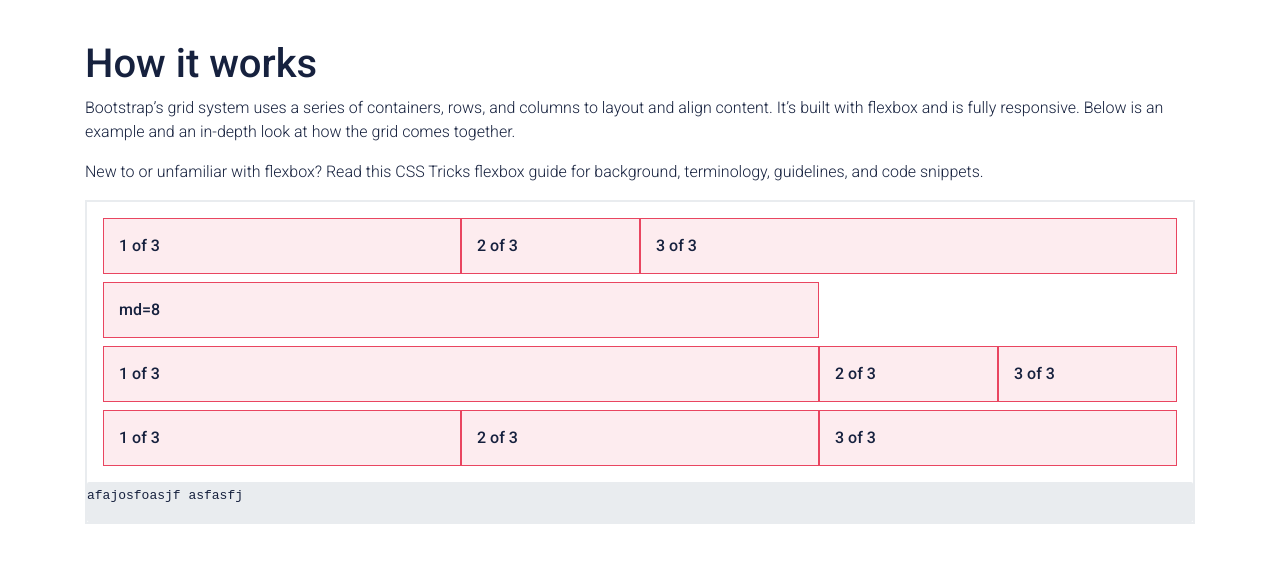
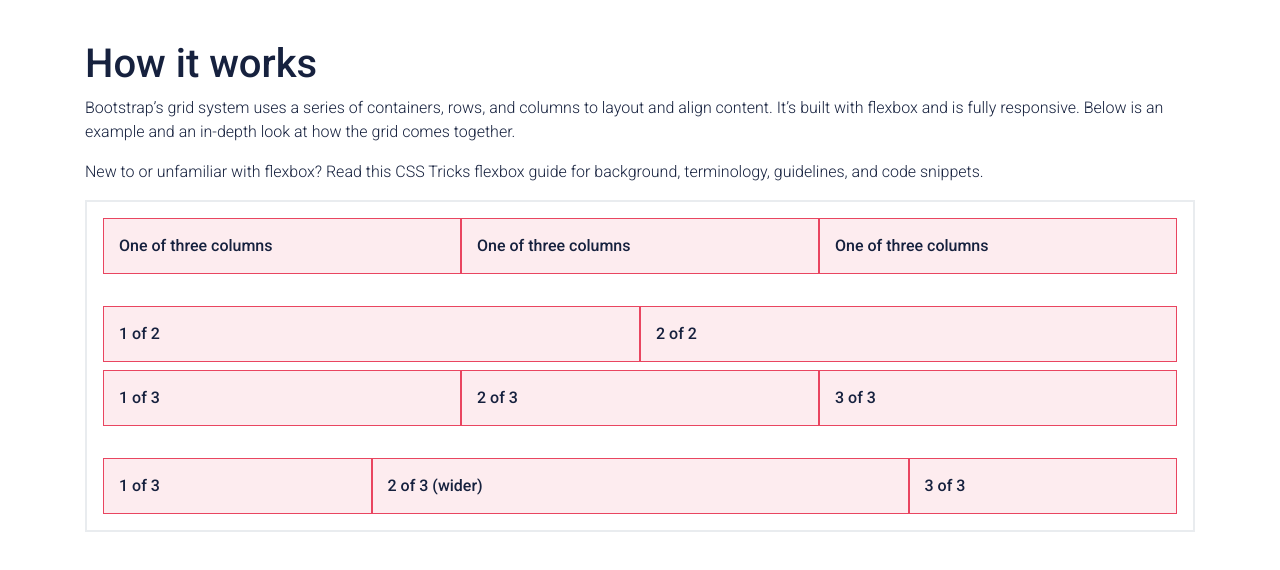
Before and after one commit to axelra-ag/lucky-react-starter, a React (Create React App) app: page /documentation in a window 1280 px wide. Shown: the top 570 px of the page. Built offline with nearby package versions, Linux system fonts and the light colour scheme.

Commit message:
default col css

```diff
--- a/src/UI/layout/grid/Col.ts
+++ b/src/UI/layout/grid/Col.ts
@@ -54,12 +54,19 @@ const SimpleCol = css`
   max-width: 100%;
 `;
 
+const getDefaultColCSS = (col: number) => css`
+  flex: 0 0 ${getDimension(col)}%;
+  max-width: ${getDimension(col)}%;
+`;
+
 export const Col = styled.div<{
   sm?: ColAttribute;
   md?: ColAttribute;
   lg?: ColAttribute;
   xl?: ColAttribute;
+  col?: number;
 }>`
   ${({sm, md, lg, xl}) => getMediaQuery(sm, md, lg, xl) || SimpleCol};
+  ${({col}) => (col ? getDefaultColCSS(col) : "")}
   ${ColRoot};
 `;
--- a/src/components/docs/Documentation.tsx
+++ b/src/components/docs/Documentation.tsx
@@ -4,6 +4,7 @@ import {Container} from "../../UI/layout/grid/Container";
 import {Col} from "../../UI/layout/grid/Col";
 import {Row} from "../../UI/layout/grid/Row";
 import {SPACING} from "../../UI/theme/Theme";
+import {Spacer} from "../../UI/layout/spacer/Spacer";
 import {HowItWorks} from "./sections/HowItWorks";
 
 const MyContainer = styled(Container)`
@@ -20,6 +21,7 @@ export const Documentation = () => {
           <HowItWorks />
         </Column>
       </Row>
+      <Spacer x10 />
     </MyContainer>
   );
 };
--- a/src/components/docs/sections/HowItWorks.tsx
+++ b/src/components/docs/sections/HowItWorks.tsx
@@ -9,7 +9,6 @@ import {getAlphaColor} from "../../../helpers/get-alpha-color";
 import {Spacer} from "../../../UI/layout/spacer/Spacer";
 import {
   SectionBox,
-  SectionCode,
   SectionLayout,
   SectionParagraph,
   SectionTitle
@@ -39,27 +38,19 @@ export const HowItWorks = () => {
         <SectionLayout>
           <Container>
             <Row>
-              <Column sm={4}>1 of 3</Column>
-              <Column sm={2}>2 of 3</Column>
-              <Column sm={6}>3 of 3</Column>
+              <Column>One of three columns</Column>
+              <Column>One of three columns</Column>
+              <Column>One of three columns</Column>
             </Row>
           </Container>
-          <Spacer x1 />
+        </SectionLayout>
+        <SectionLayout>
           <Container>
             <Row>
-              <Column md={8}>md=8</Column>
+              <Column>1 of 2</Column>
+              <Column>2 of 2</Column>
             </Row>
-          </Container>
-          <Spacer x1 />
-          <Container>
-            <Row>
-              <Column md={8}>1 of 3</Column>
-              <Column>2 of 3</Column>
-              <Column>3 of 3</Column>
-            </Row>
-          </Container>
-          <Spacer x1 />
-          <Container>
+            <Spacer x1 />
             <Row>
               <Column>1 of 3</Column>
               <Column>2 of 3</Column>
@@ -67,9 +58,15 @@ export const HowItWorks = () => {
             </Row>
           </Container>
         </SectionLayout>
-        <SectionCode flex={1}>
-          <code>{"afajosfoasjf\nasfasfj"}</code>
-        </SectionCode>
+        <SectionLayout>
+          <Container>
+            <Row>
+              <Column>1 of 3</Column>
+              <Column col={6}>2 of 3 (wider)</Column>
+              <Column>3 of 3</Column>
+            </Row>
+          </Container>
+        </SectionLayout>
       </SectionBox>
     </Flex>
   );
--- a/src/components/docs/sections/Section.ts
+++ b/src/components/docs/sections/Section.ts
@@ -8,7 +8,6 @@ export const SectionTitle = styled(H1)``;
 export const SectionParagraph = styled(P)``;
 
 export const SectionBox = styled(Flex)`
-  min-height: 150px;
   border: 2px solid ${__GRAY_SCALE._200};
   width: 100%;
 `;
```
